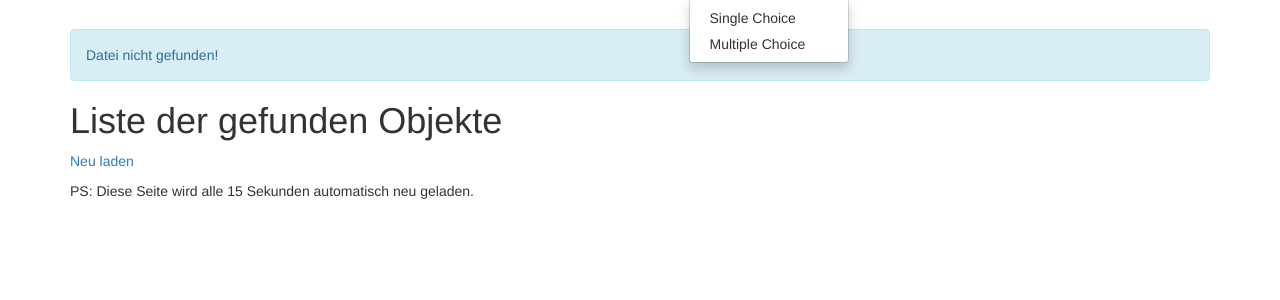
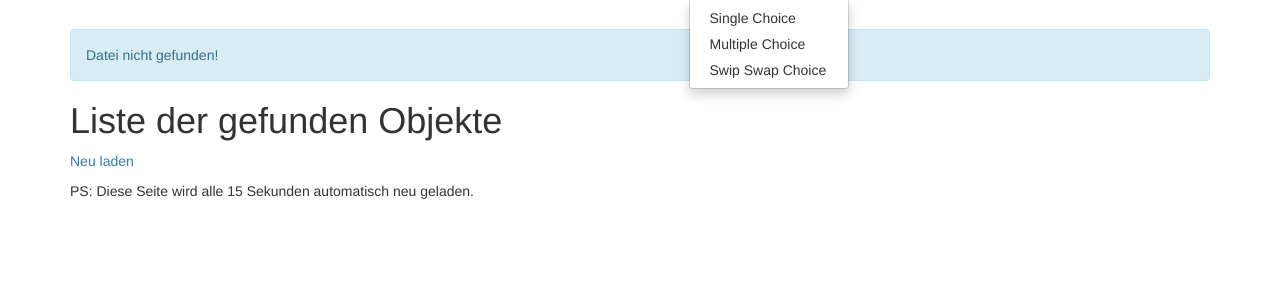
Before and after one commit to strolbor/Pi-Robiot-Workspace, a Flask app: page /scanner/liste in a window 1280 px wide, after a click on "Sammel Modus". Shown: the part 51-351 px from the top of the page. Run offline with Flask 2, Linux system fonts and the light colour scheme; parts of the project's set-up code (start-up, migrations or seed data) failed here and were passed over; some libraries are stand-ins or nearby versions.

Commit message:
Update base.html

```diff
--- a/server/app.py
+++ b/server/app.py
@@ -510,7 +510,7 @@ def untergrundsetting():
     return render_template("quick_form.html",form=form,label="Zeitfaktor modifizieren",info="1= Teppichboden")
 
 @app.route('/api/Felder/<name>',methods=['GET','POST'])
-def swipSwap(name):
+def swip_swap(name):
     form = d_felder()
 
     # Settings
@@ -561,7 +561,7 @@ def swipSwap(name):
         print("2",form.submit3.data)
 
         flash("A")
-        return redirect(url_for('swipSwap',name=name))
+        return redirect(url_for('swip_swap',name=name))
     return render_template("Listenfelder.html",form=form)#,label="label")
     #return render_template("quick_form.html",form=form)
 
--- a/server/templates/base.html
+++ b/server/templates/base.html
@@ -62,6 +62,7 @@
               <ul class="dropdown-menu">
                 <li><a href="{{url_for('change_sc',name='0')}}">Single Choice</a></li>
                 <li><a href="{{url_for('change_mcp',name='0')}}">Multiple Choice</a></li>
+                <li><a href="{{url_for('swip_swap',name='0')}}">Swip Swap Choice</a></li>
               </ul><!-- End of Dropdown Menu -->
             </li><!-- End of Dropdown  -->
 
@@ -70,6 +71,7 @@
                 <ul class="dropdown-menu">
                     <li><a href="{{url_for('change_sc',name='1')}}">Single Choice</a></li>
                     <li><a href="{{url_for('change_mcp',name='1')}}">Multiple Choice</a></li>
+                    <li><a href="{{url_for('swip_swap',name='1')}}">Swip Swap Choice</a></li>
                     <li role="separator" class="divider"></li>
                     <li><a href="{{url_for('alarm_nach')}}">Benachrichtungseinstellungen</a></li>
                 </ul><!-- End of Dropdown Menu -->
```
